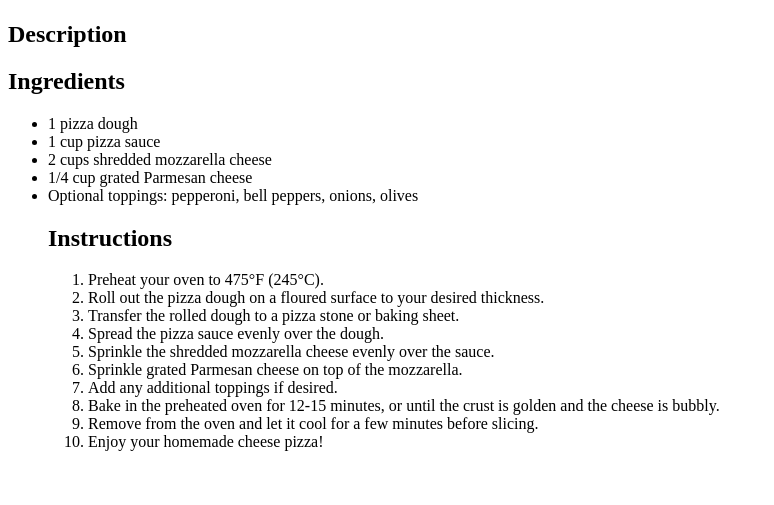
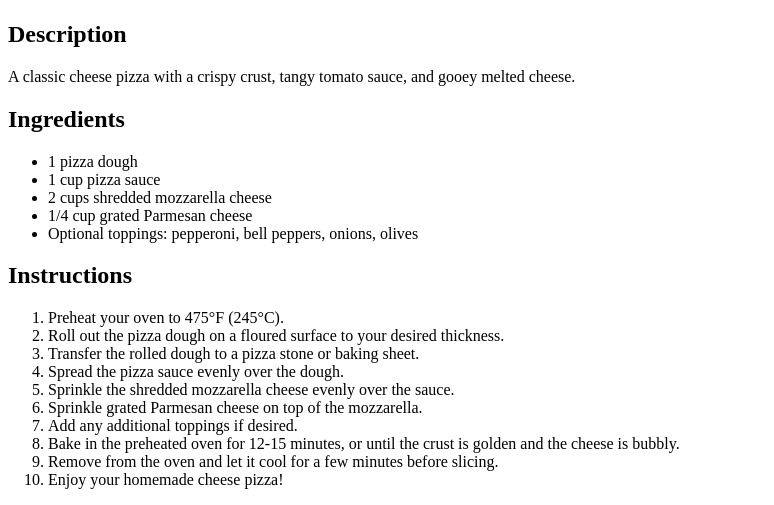
Before and after one commit to ju-bennett/odin-recipes, a plain HTML site: page recipes/cheese-pizza.html in a window 1280 px wide. Shown: the part 334-839 px from the top of the page, without its empty margins (0-774 px from the left). Before the commit the page ends 801 px from the top, so only its background shows below. Drawn offline with Linux system fonts and the light colour scheme.

Commit message:
Update spacing of instructions

```diff
--- a/recipes/cheese-pizza.html
+++ b/recipes/cheese-pizza.html
@@ -10,7 +10,7 @@
     <h1>Cheese Pizza Recipe</h1>
     <img src="https://www.foodandwine.com/thmb/Wd4lBRZz3X_8qBr69UOu2m7I2iw=/1500x0/filters:no_upscale():max_bytes(150000):strip_icc()/classic-cheese-pizza-FT-RECIPE0422-31a2c938fc2546c9a07b7011658cfd05.jpg" alt="Pizza" width="300">
     <h2>Description</h2>
-    <p></p>
+    <p>A classic cheese pizza with a crispy crust, tangy tomato sauce, and gooey melted cheese.</p>
     <h2>Ingredients</h2>
     <ul>
         <li>1 pizza dough</li>
@@ -18,7 +18,7 @@
         <li>2 cups shredded mozzarella cheese</li>
         <li>1/4 cup grated Parmesan cheese</li>
         <li>Optional toppings: pepperoni, bell peppers, onions, olives</li>
-    </us>
+    </ul>
     <h2>Instructions</h2>
     <ol>
         <li>Preheat your oven to 475°F (245°C).</li>
```
Also changed, not shown: recipes/arugula-salad.html (+1 -1 lines), recipes/lasagna.html (+1 -1 lines).
